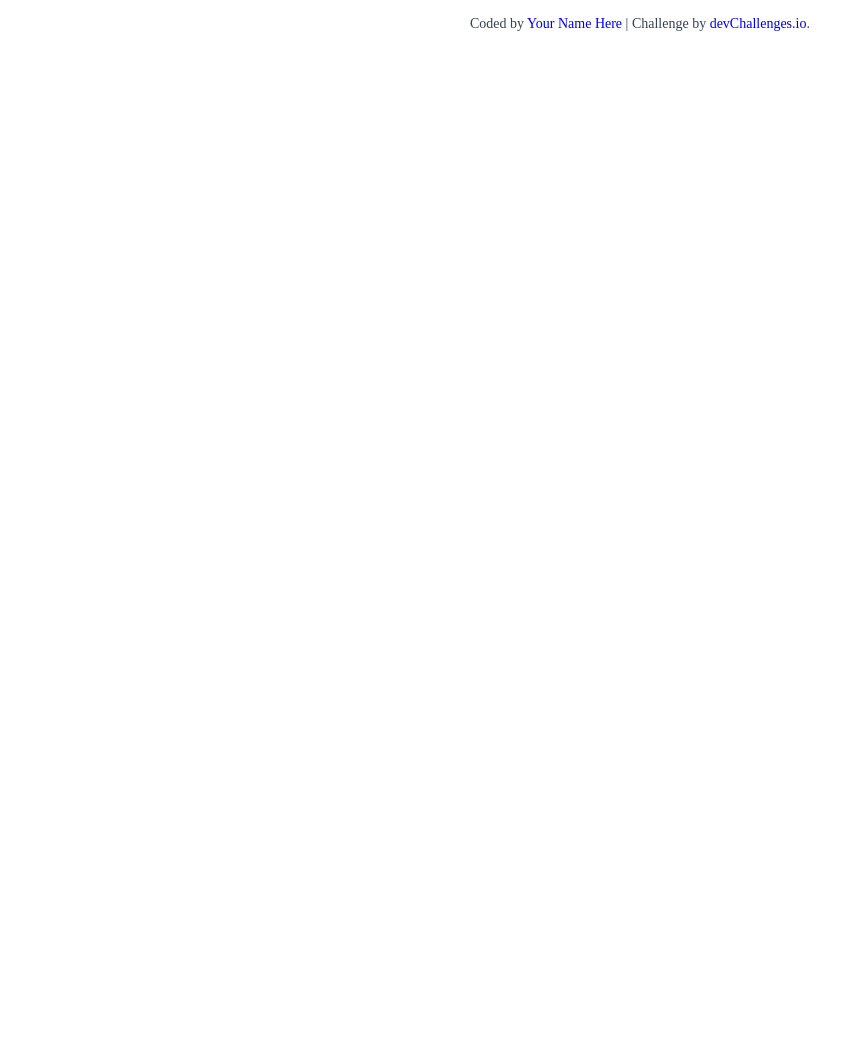
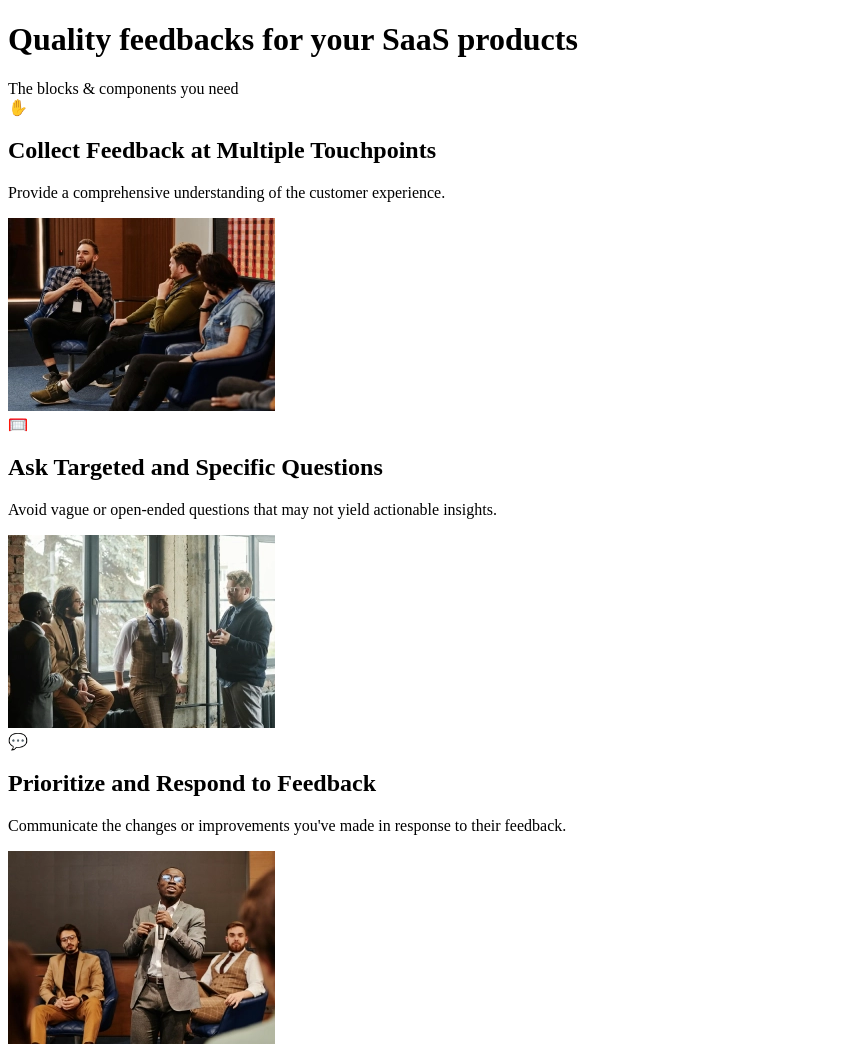
Before and after one commit to CJ-Cepe/dc-feature-section, a website: page index.html in a window 1280 px wide. Shown: the whole page, without its empty margins (0-864 px from the left). Before the commit the page ends 816 px from the top, so only its background shows below. Drawn offline with Linux system fonts and the light colour scheme.

Commit message:
feat: add & structure main html content

```diff
--- a/index.html
+++ b/index.html
@@ -12,62 +12,88 @@
     />
 
     <title>Simple Feature Section | devChallenges.io</title>
-
-    <!--You are welcome to delete these styles or modify them in your own stylesheet -->
-    <style>
-      * {
-        margin: 0;
-        padding: 0;
-        box-sizing: border-box;
-      }
-
-      body {
-        height: 100vh;
-      }
-
-      .author-info {
-        font-size: 14px;
-        text-align: center;
-        margin-top: 16px;
-        color: rgb(55, 65, 81);
-      }
-
-      .author-info a {
-        text-decoration: none;
-      }
-    </style>
+    <meta
+      name="description"
+      content="A simple feature section showcasing quality feedback solutions for SaaS products."
+    />
   </head>
   <body>
-    <!--
-     ✋
+    <main>
+      <header>
+        <h1>Quality feedbacks for your SaaS products</h1>
+        <span>The blocks & components you need</span>
+      </header>
 
-     🥅
+      <section>
+        <article>
+          <div>✋</div>
+          <h2>Collect Feedback at Multiple Touchpoints</h2>
+          <p>
+            Provide a comprehensive understanding of the customer experience.
+          </p>
+          <picture>
+            <source
+              media="(min-width: 1024)"
+              srcset="./resources/photo_1@2x.webp"
+            />
+            <img
+              src="./resources/photo_1.webp"
+              alt=""
+              width="267"
+              height="193"
+            />
+          </picture>
+        </article>
 
-     💬
+        <article>
+          <div>🥅</div>
+          <h2>Ask Targeted and Specific Questions</h2>
+          <p>
+            Avoid vague or open-ended questions that may not yield actionable
+            insights.
+          </p>
+          <picture>
+            <source
+              media="(min-width: 1024)"
+              srcset="./resources/photo_2@2x.webp"
+            />
+            <img
+              src="./resources/photo_2.webp"
+              alt=""
+              width="267"
+              height="193"
+            />
+          </picture>
+        </article>
 
-     Quality feedbacks for your SaaS products
+        <article>
+          <div>💬</div>
+          <h2>Prioritize and Respond to Feedback</h2>
+          <p>
+            Communicate the changes or improvements you've made in response to
+            their feedback.
+          </p>
+          <picture>
+            <source
+              media="(min-width: 1024)"
+              srcset="./resources/photo_3@2x.webp"
+            />
+            <img
+              src="./resources/photo_3.webp"
+              alt=""
+              width="267"
+              height="193"
+            />
+          </picture>
+        </article>
+      </section>
+    </main>
 
-     The blocks & components you need
-
-     Collect Feedback at Multiple Touchpoints
-
-     Provide a comprehensive understanding of the customer experience.
-
-     Ask Targeted and Specific Questions
-
-     Avoid vague or open-ended questions that may not yield actionable insights.
-
-     Prioritize and Respond to Feedback
-
-     Communicate the changes or improvements you've made in response to their feedback.
-
-    -->
-
-    <div class="author-info">
-      Coded by <a href="#">Your Name Here</a> | Challenge by
-      <a href="https://www.devchallenges.io?ref=challenge" target="_blank"
-        >devChallenges.io</a
-      >.
-    </div>
+    <script>
+      console.log(`
+        Coded By: CJ-Cepe 😎
+        Challenge By: devChallenges.io
+      `);
+    </script>
   </body>
 </html>
```
